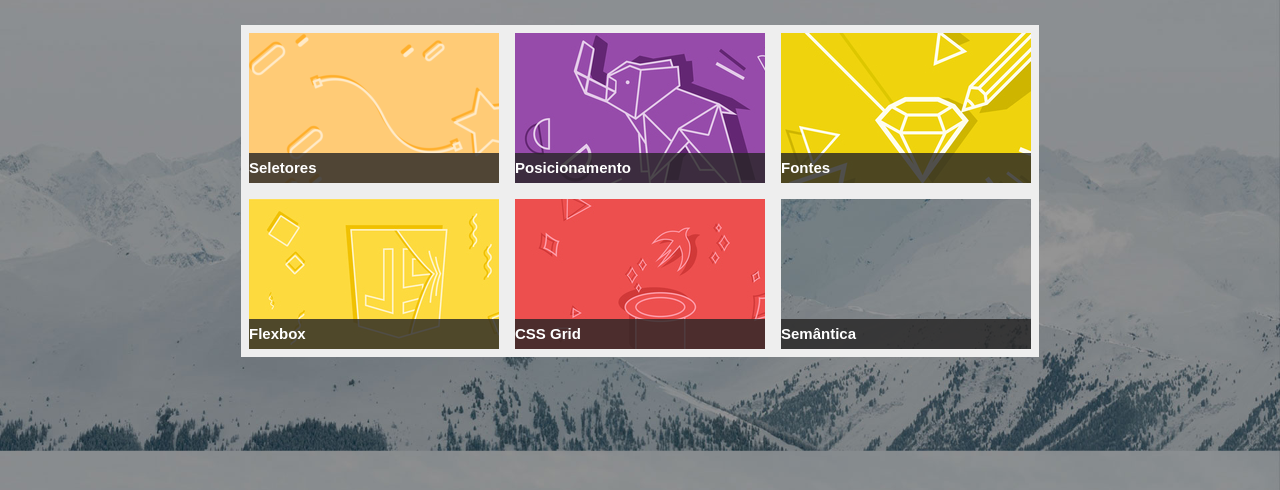
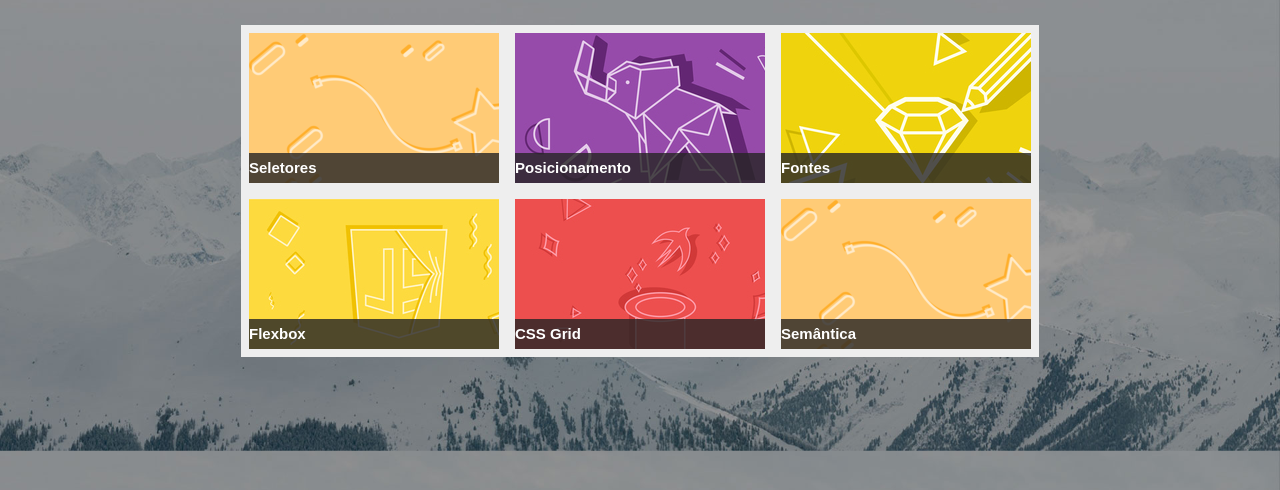
Before and after one commit to RachelS2/cards_on_screen, a plain HTML site: page index.html in a window 1280 px wide. Shown: the part 216-706 px from the top of the page. Drawn offline with Linux system fonts and the light colour scheme.

Commit message:
corrigindo imagem do ultimo card

```diff
--- a/index.html
+++ b/index.html
@@ -34,7 +34,7 @@
             <h3 class="features">CSS Grid</h3>
         </div>
 
-        <div style="background-image: url(imagens/card_06.jpg)">
+        <div style="background-image: url(imagens/card_01.png)">
             <h3 class="features">Semântica</h3>
         </div>
     </section>
```
